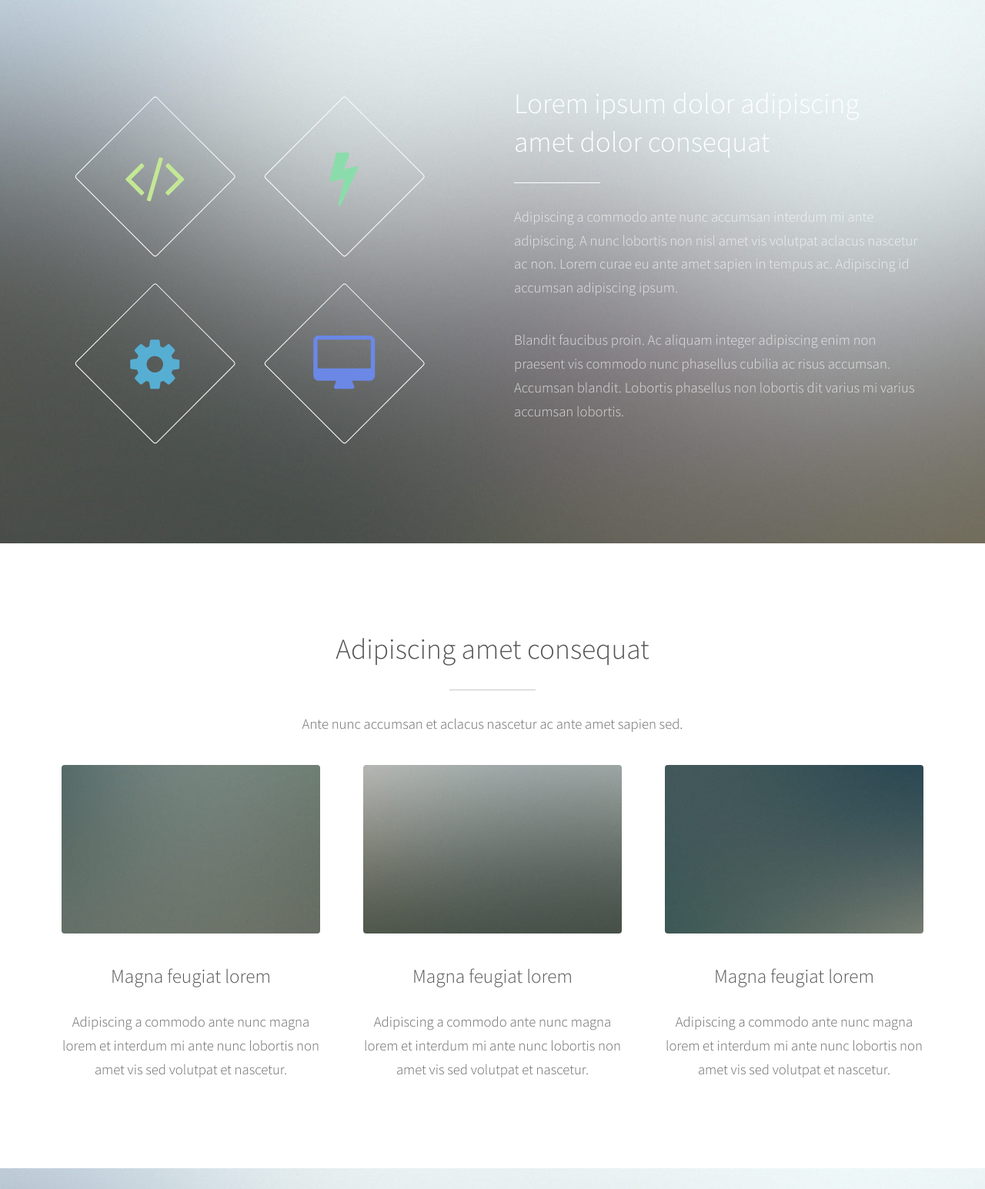
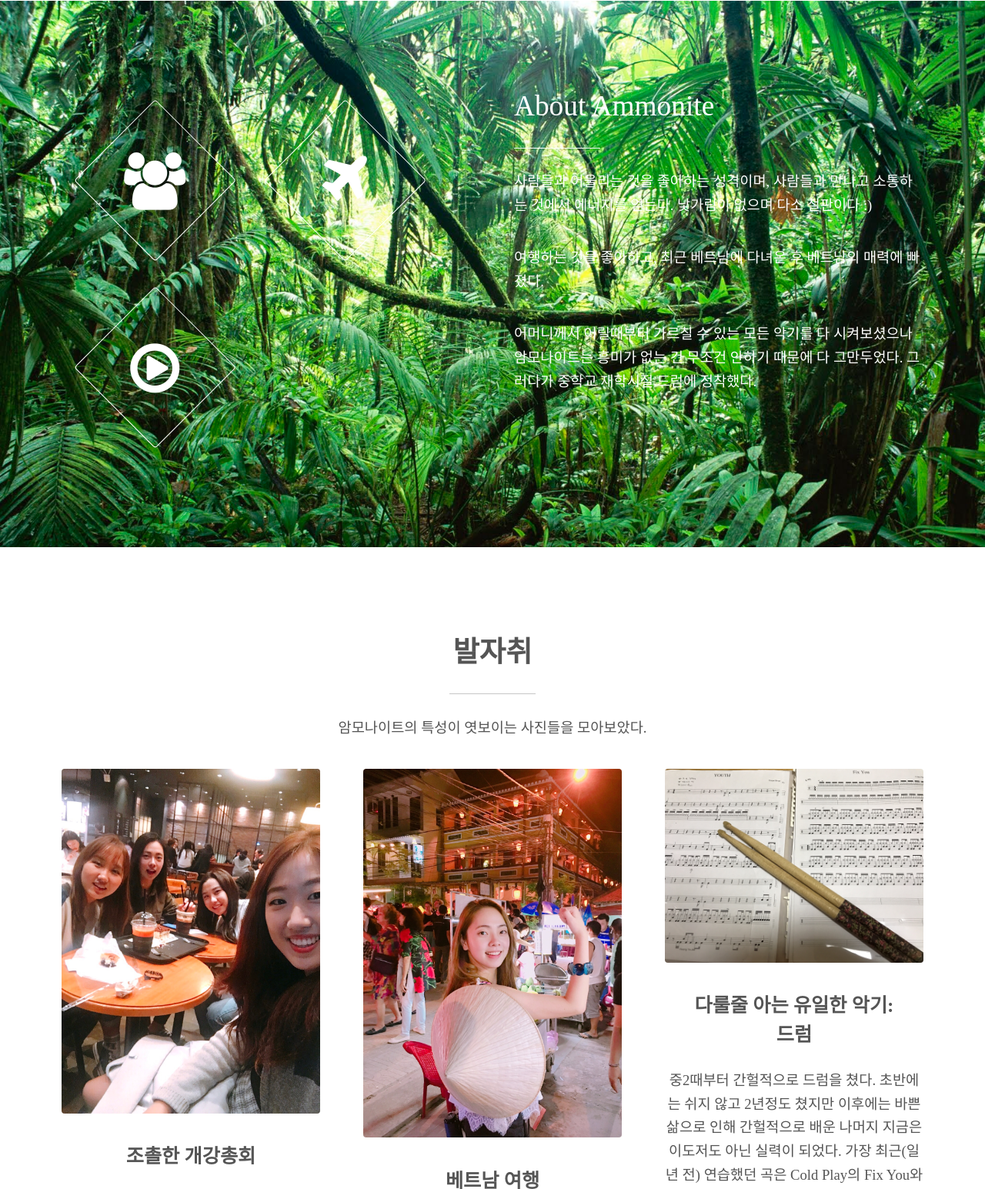
Before and after one commit to wlsdud1455/wlsdud1455.github.io, a plain HTML site: page index.html in a window 1280 px wide. Shown: the part 1255-2800 px from the top of the page at 77% size. Drawn offline with Linux system fonts and the light colour scheme; a web font is replaced by a local one.

Commit message:
토요일

```diff
--- a/assets/css/main.css
+++ b/assets/css/main.css
@@ -1,5 +1,6 @@
 @import url("font-awesome.min.css");
-@import url("https://fonts.googleapis.com/css?family=Source+Sans+Pro:300,300italic,400,400italic");
+/*@import url("https://fonts.googleapis.com/css?family=Source+Sans+Pro:300,300italic,400,400italic");*/
+@import url(http://fonts.googleapis.com/earlyaccess/hanna.css);
 
 /*
 	Photon by HTML5 UP
@@ -8,13 +9,15 @@
 */
 
 /* Reset */
+   *{font-family: 'Hanna', serif;} /*왜 적용 안되나*/
 
 	html, body, div, span, applet, object, iframe, h1, h2, h3, h4, h5, h6, p, blockquote, pre, a, abbr, acronym, address, big, cite, code, del, dfn, em, img, ins, kbd, q, s, samp, small, strike, strong, sub, sup, tt, var, b, u, i, center, dl, dt, dd, ol, ul, li, fieldset, form, label, legend, table, caption, tbody, tfoot, thead, tr, th, td, article, aside, canvas, details, embed, figure, figcaption, footer, header, hgroup, menu, nav, output, ruby, section, summary, time, mark, audio, video {
 		margin: 0;
 		padding: 0;
 		border: 0;
 		font-size: 100%;
-		font: inherit;
+		/*font: inherit;*/
+		font-family: 'Hanna',serif;
 		vertical-align: baseline;
 	}
 
@@ -1808,7 +1811,8 @@
 
 	body, input, select, textarea {
 		color: #666;
-		font-family: "Source Sans Pro", Helvetica, sans-serif;
+		/*font-family: "Source Sans Pro", Helvetica, sans-serif;*/
+		font-family: 'Hanna',serif; /*왜 안적용*/
 		font-size: 16pt;
 		font-weight: 300;
 		line-height: 1.65em;
@@ -1903,6 +1907,7 @@
 
 		hr.major {
 			margin: 3em 0;
+
 		}
 
 	blockquote {
@@ -1924,7 +1929,8 @@
 
 	pre {
 		-webkit-overflow-scrolling: touch;
-		font-family: "Courier New", monospace;
+		/*font-family: "Courier New", monospace;*/
+		font-family: 'Hanna';
 		font-size: 0.9em;
 		margin: 0 0 2em 0;
 	}
@@ -1982,6 +1988,7 @@
 
 	header.major {
 		margin: 0 0 1em 0;
+		font-weight: bolder;  /*왜 적용 안되나*/
 	}
 
 		header.major:after {
@@ -2242,7 +2249,7 @@
 		}
 
 		.icon.style1:before {
-			color: #c3e895;
+			color: #F0FFF0;
 		}
 
 		.icon.style2:before {
@@ -2267,7 +2274,7 @@
 
 		.icon.major {
 			text-decoration: none;
-			color: #555;
+			color: #555;  /*왜 색깔 안바껴??? */
 			cursor: default;
 			display: inline-block;
 			margin: 0 0 1.5em 0;
@@ -2710,8 +2717,8 @@
 			background-color: #333;
 			color: rgba(255, 255, 255, 0.75);
 			background-attachment: fixed,							fixed;
-			background-image: url("../../images/header.jpg");
-			background-size: auto,							cover;
+			background-image: url("../../images/jungle2.jpg");
+			background-size: 							cover;
 		}
 
 			.main.style2 a {
--- a/index.html
+++ b/index.html
@@ -18,12 +18,11 @@
 			<section id="header">
 				<div class="inner">
 					<!-- 아이콘 수정은 fontawesome.io에서 원하는 아이콘을 검색하고 바꿔봅시다! -->
-					<span class="icon major fa-cloud"></span>
-					<h1>Hi, I'm <strong>Jinyoung</strong>, <br />
-					an ammonite.</h1>
+					<span class="icon style major fa fa-reddit-alien"></span>
+					<h1>Hi, I'm <strong>Jinyoung</strong>, an ammonite.</h1>
 					<p>서강대 암모나이트</p>
-					<p>Accumsan feugiat mi commodo erat lorem ipsum, sed magna<br />
-					lobortis feugiat sapien sed etiam volutpat accumsan.</p>
+					<p>나이는 많지만 <br />
+					화석처럼 변함 없는 사람</p>
 					<ul class="actions">
 						<!-- 여기서 #one 은 34번 줄에서 section의 id정보와 일치합니다! 만약 버튼을 눌렀을 때 section id="two"인 곳으로 가고싶다면, a href="two"로 고쳐주면 되겠죠! -->
 						<li><a href="#one" class="button scrolly">Let's Go!</a></li>
@@ -37,17 +36,18 @@
 					<div class="row 150%">
 						<div class="6u 12u$(medium)">
 							<header class="major">
-								<h2>Lorem ipsum dolor adipiscing<br />
-								amet dolor consequat</h2>
+								<h2>안진영<br />
+								Jinyoung Ahn</h2>
 							</header>
-							<p>Adipiscing a commodo ante nunc accumsan et interdum mi ante adipiscing. A nunc lobortis non nisl amet vis sed volutpat aclacus nascetur ac non. Lorem curae et ante amet sapien sed tempus adipiscing id accumsan.</p>
+							<p>탄생: A.D 1993. 8. 14<br />서식지: 분당 (현재 서식지: 우정마샹스)<br />배경: 2012 수능 폭망<br />
+							발판: 강남양재 대성학원 S2반<br />학력: 서강대학교 입학 (2013) aka 고졸<br />전공: 심리학, 경제학, 융합소프트웨어학 (9학기 확정) </p>
 							<ul class="actions">
 								<li><a href="elements.html" class="button" target="_blank">See Elements</a></li>
 							</ul>
 						</div>
 						<div class="6u$ 12u$(medium) important(medium)">
 							<!-- 사진을 변경하려면 images폴더 안에 넣고싶은 사진을 넣고, 파일명과 확장자를 images/다음에 정확히 입력해요! -->
-							<span class="image fit"><img src="images/pic01.jpg" alt="" /></span>
+							<span class="image fit"><img src="images/ammonite.jpg" alt="" /></span>
 						</div>
 					</div>
 				</div>
@@ -61,19 +61,20 @@
 						<div class="6u 12u$(medium)">
 							<ul class="major-icons">
 								<!-- 이 아이콘들의 모양은 역시 fontawesome.io에서 찾아서 고칠 수 있고, 아이콘들의 색깔을 수정하고싶다면 main.css에서 2244번 줄부터 보면서 바꾸면 됩니다. -->
-								<li><span class="icon style1 major fa-code"></span></li>
-								<li><span class="icon style2 major fa-bolt"></span></li>
-								<li><span class="icon style4 major fa-cog"></span></li>
-								<li><span class="icon style6 major fa-desktop"></span></li>
+								<li><span class="icon style0 major fa fa-users"></span></li>
+								<li><span class="icon style0 major fa fa-plane"></span></li>
+								<li><span class="icon style0 major fa fa-play-circle-o"></span></li>
+
 							</ul>
 						</div>
 						<div class="6u$ 12u$(medium)">
 							<header class="major">
-								<h2>Lorem ipsum dolor adipiscing<br />
-								amet dolor consequat</h2>
+								<h2><strong>About Ammonite<strong/></h2>
 							</header>
-							<p>Adipiscing a commodo ante nunc accumsan interdum mi ante adipiscing. A nunc lobortis non nisl amet vis volutpat aclacus nascetur ac non. Lorem curae eu ante amet sapien in tempus ac. Adipiscing id accumsan adipiscing ipsum.</p>
-							<p>Blandit faucibus proin. Ac aliquam integer adipiscing enim non praesent vis commodo nunc phasellus cubilia ac risus accumsan. Accumsan blandit. Lobortis phasellus non lobortis dit varius mi varius accumsan lobortis.</p>
+						<p><strong>사람들과 어울리는 것을 좋아하는 성격이며, 사람들과 만나고 소통하는 것에서 에너지를 얻는다. 낯가림이 없으며 다소 철판이다 :)</strong></p>
+							<p>여행하는 것을 좋아하고, 최근 베트남에 다녀온 후 베트남의 매력에 빠졌다.</p>
+							<p>어머니께서 어릴때부터 가르칠 수 있는 모든 악기를 다 시켜보셨으나 암모나이트는 흥미가 없는 건 무조건 안하기 때문에 다 그만두었다.
+							   그러다가 중학교 재학시절 드럼에 정착했다.</p>
 						</div>
 					</div>
 				</div>
@@ -83,24 +84,25 @@
 			<section id="three" class="main style1 special">
 				<div class="container">
 					<header class="major">
-						<h2>Adipiscing amet consequat</h2>
+						<h2>발자취</h2>
 					</header>
-					<p>Ante nunc accumsan et aclacus nascetur ac ante amet sapien sed.</p>
+					<p>암모나이트의 특성이 엿보이는 사진들을 모아보았다.</p>
 					<div class="row 150%">
 						<div class="4u 12u$(medium)">
-							<span class="image fit"><img src="images/pic02.jpg" alt="" /></span>
-							<h3>Magna feugiat lorem</h3>
-							<p>Adipiscing a commodo ante nunc magna lorem et interdum mi ante nunc lobortis non amet vis sed volutpat et nascetur.</p>
+							<span class="image fit"><img src="images/gaechong.jpg" alt="" /></span>
+							<h3>조촐한 개강총회</h3>
+							<p>지난주 수요일, 화석 친구들과 함께 개강총회를 즐기는 모습이다.</p>
 						</div>
 						<div class="4u 12u$(medium)">
-							<span class="image fit"><img src="images/pic03.jpg" alt="" /></span>
-							<h3>Magna feugiat lorem</h3>
-							<p>Adipiscing a commodo ante nunc magna lorem et interdum mi ante nunc lobortis non amet vis sed volutpat et nascetur.</p>
+							<span class="image fit"><img src="images/viet.jpg" alt="" /></span>
+							<h3>베트남 여행</h3>
+							<p>최근 다녀온 베트남 여행 사진이다. 호이안에서 멋진 팔찌를 발견하고 기뻐하며 찍었다.</p>
 						</div>
 						<div class="4u$ 12u$(medium)">
-							<span class="image fit"><img src="images/pic04.jpg" alt="" /></span>
-							<h3>Magna feugiat lorem</h3>
-							<p>Adipiscing a commodo ante nunc magna lorem et interdum mi ante nunc lobortis non amet vis sed volutpat et nascetur.</p>
+							<span class="image fit"><img src="images/drum.jpg" alt="" /></span>
+							<h3>다룰줄 아는 유일한 악기:<br/> 드럼</h3>
+							<p>중2때부터 간헐적으로 드럼을 쳤다. 초반에는 쉬지 않고 2년정도 쳤지만 이후에는 바쁜 삶으로 인해 간헐적으로 배운 나머지 지금은 이도저도 아닌 실력이 되었다.
+							가장 최근(일년 전) 연습했던 곡은 Cold Play의 Fix You와 Troy Sivan의 Youth이다.</p>
 						</div>
 					</div>
 				</div>
```
Also changed, not shown: images/drum.jpg (added), images/gaechong.jpg (added), images/jungle.jpg (added), images/jungle2.jpg (added), images/viet.jpg (added), 1 other file.
